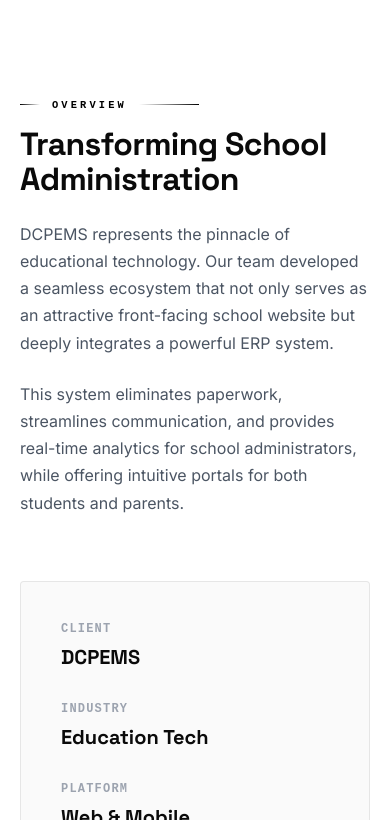
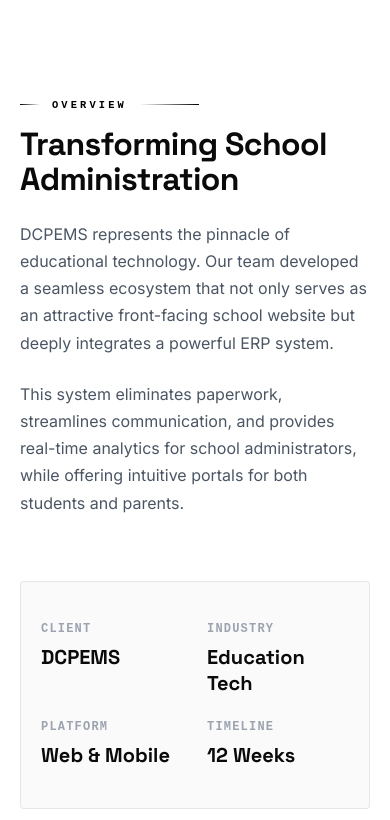
Before and after one commit to manthanp1110/Kaarvex, a React (Vite) app: page /clients/dcpems in a window 390 px wide. Shown: the part 1024-1844 px from the top of the page. Built offline with nearby package versions, Linux system fonts and the light colour scheme.

Commit message:
fix: resolve mobile layout collisions using flex wrap

```diff
--- a/src/components/Products.jsx
+++ b/src/components/Products.jsx
@@ -120,7 +120,7 @@
         </div>
 
         {/* Grid */}
-        <div className="services-grid fade-up" style={{ gridTemplateColumns: 'repeat(auto-fit, minmax(min(100%, 280px), 1fr))' }}>
+        <div className="services-grid fade-up">
           {filteredProducts.map(product => (
             <div key={product.id} className="service-card" style={{ padding: '0', display: 'flex', flexDirection: 'column' }}>
               <div style={{ height: '220px', overflow: 'hidden', position: 'relative' }}>
--- a/src/pages/ClientDcpems.jsx
+++ b/src/pages/ClientDcpems.jsx
@@ -73,8 +73,8 @@
         </div>
 
         {/* Overview Section */}
-        <div style={{ display: 'grid', gridTemplateColumns: 'repeat(auto-fit, minmax(min(100%, 350px), 1fr))', gap: '64px', marginBottom: '100px', alignItems: 'center' }}>
-          <div>
+        <div style={{ display: 'flex', flexWrap: 'wrap', gap: '64px', marginBottom: '100px', alignItems: 'center' }}>
+          <div style={{ flex: '1 1 300px' }}>
             <div className="section-label">Overview</div>
             <h2 style={{ fontSize: '2rem', fontFamily: 'var(--font-display)', fontWeight: 800, marginBottom: '24px', letterSpacing: '-0.02em' }}>Transforming School Administration</h2>
             <p style={{ marginBottom: '24px', color: 'var(--text-secondary)', lineHeight: 1.7 }}>
@@ -88,10 +88,11 @@
             background: 'var(--bg-1)',
             border: '1px solid var(--border)',
             borderRadius: '4px',
-            padding: '40px',
-            display: 'grid',
-            gridTemplateColumns: 'repeat(auto-fit, minmax(130px, 1fr))',
-            gap: '32px'
+            padding: '40px 20px',
+            display: 'flex',
+            flexWrap: 'wrap',
+            gap: '24px',
+            flex: '1 1 300px'
           }}>
             {[
               { label: 'Client', value: 'DCPEMS' },
@@ -99,7 +100,7 @@
               { label: 'Platform', value: 'Web & Mobile' },
               { label: 'Timeline', value: '12 Weeks' }
             ].map((stat, i) => (
-              <div key={i}>
+              <div key={i} style={{ flex: '1 1 120px' }}>
                 <div style={{ color: 'var(--text-muted)', fontSize: '0.75rem', fontFamily: 'var(--font-mono)', textTransform: 'uppercase', letterSpacing: '0.1em', fontWeight: 600, marginBottom: '8px' }}>{stat.label}</div>
                 <div style={{ fontSize: '1.25rem', fontWeight: '800', fontFamily: 'var(--font-display)', color: 'var(--text-primary)' }}>{stat.value}</div>
               </div>
@@ -111,7 +112,7 @@
         <div style={{ marginBottom: '120px' }}>
           <div className="section-label" style={{ justifyContent: 'center' }}>Capabilities</div>
           <h2 style={{ fontSize: '2.5rem', fontFamily: 'var(--font-display)', fontWeight: 800, textAlign: 'center', marginBottom: '64px', letterSpacing: '-0.03em' }}>Key Features Developed</h2>
-          <div style={{ display: 'grid', gridTemplateColumns: 'repeat(auto-fit, minmax(min(100%, 280px), 1fr))', gap: '1px', background: 'var(--border)', border: '1px solid var(--border)', borderRadius: '4px', overflow: 'hidden' }}>
+          <div style={{ display: 'flex', flexWrap: 'wrap', gap: '1px', background: 'var(--border)', border: '1px solid var(--border)', borderRadius: '4px', overflow: 'hidden' }}>
             {[
               {
                 title: 'Integrated ERP',
@@ -141,7 +142,7 @@
                 )
               }
             ].map((feature, i) => (
-              <div key={i} className="service-card" style={{ borderRadius: 0, border: 'none' }}>
+              <div key={i} className="service-card" style={{ flex: '1 1 280px', borderRadius: 0, border: 'none' }}>
                 <div className="service-icon-wrap" style={{ width: '48px', height: '48px', marginBottom: '1.5rem', display: 'flex', alignItems: 'center', justifyContent: 'center' }}>
                   <div className="service-icon">{feature.icon}</div>
                 </div>
```
